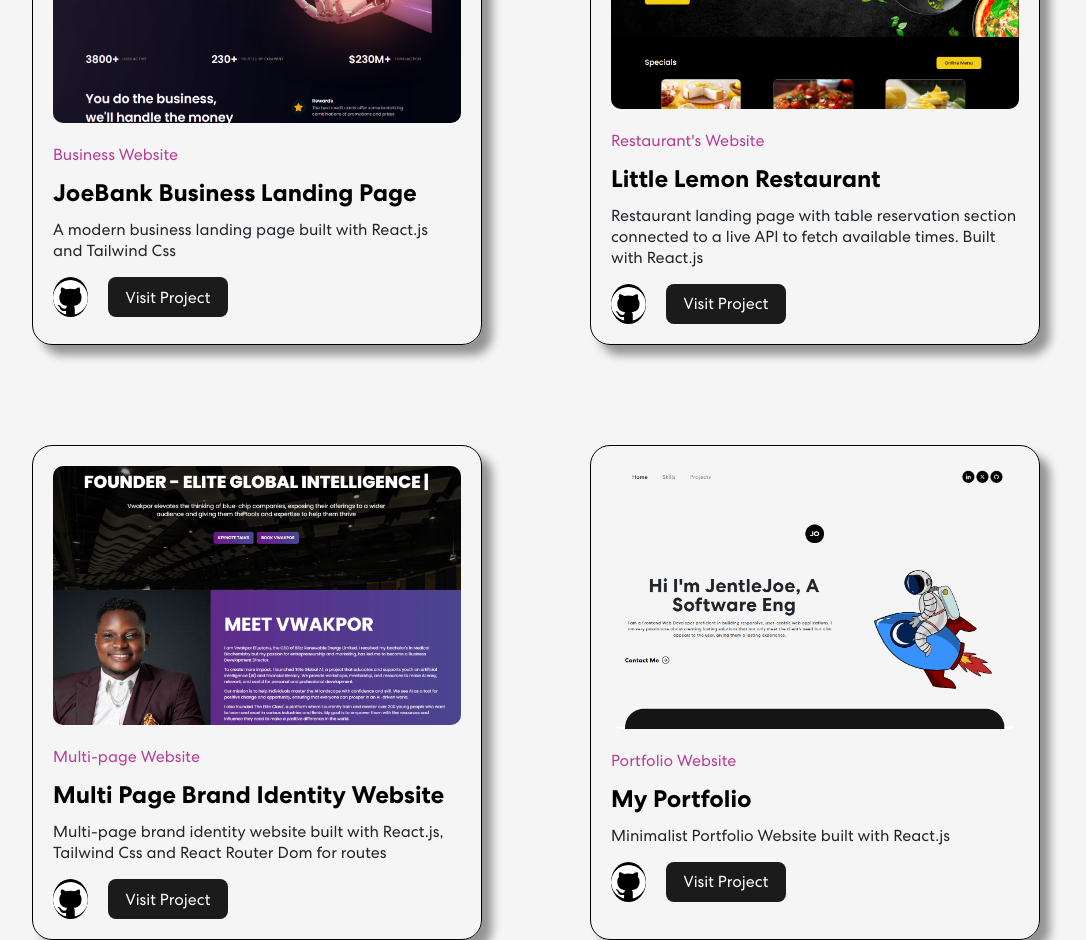
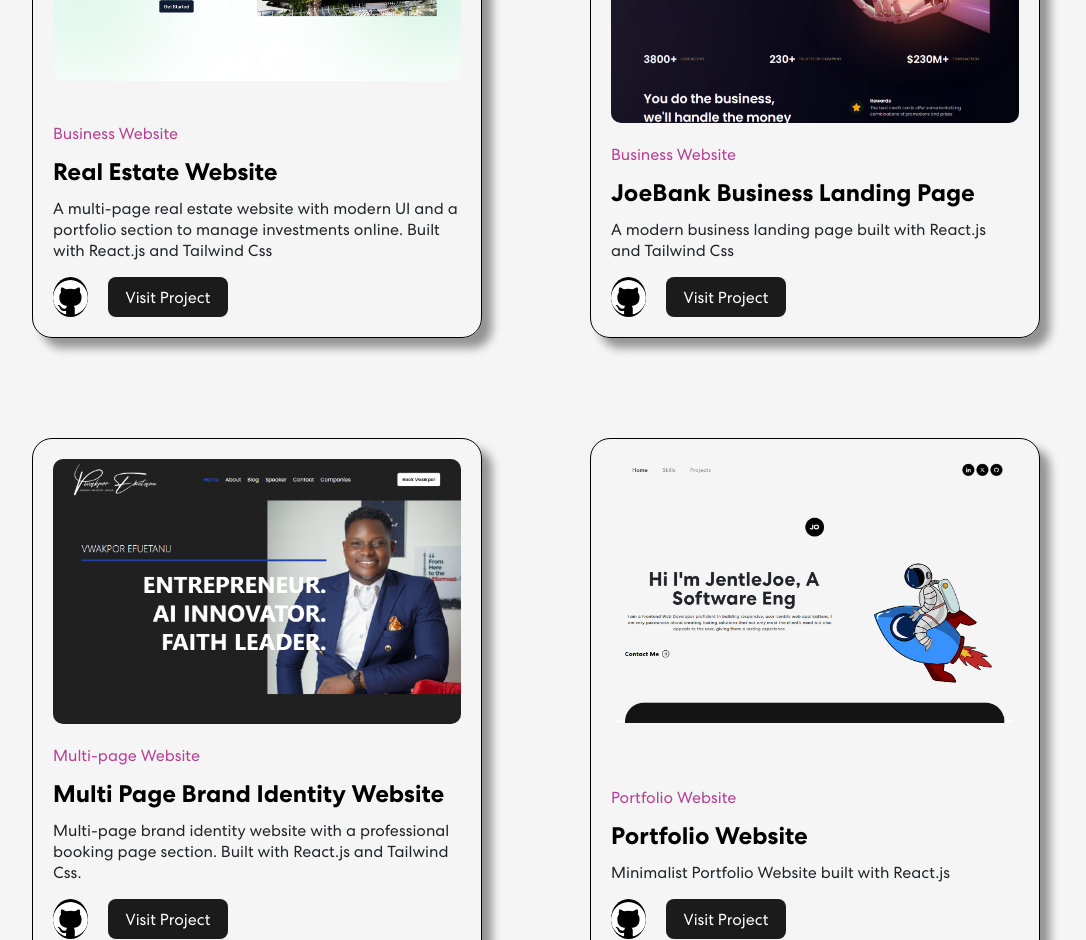
Before and after one commit to JentleJoe/my_portfolio, a React (Create React App) app: page / in a window 1280 px wide. Shown: the part 1860-2800 px from the top of the page, without its empty margins (104-1190 px from the left). Built offline with nearby package versions, Linux system fonts and the light colour scheme.

Commit message:
updated portfolio section

```diff
--- a/src/App.css
+++ b/src/App.css
@@ -570,6 +570,9 @@
   margin-inline: auto;
   box-shadow: 10px 10px 10px rgba(0, 0, 0, 0.4);
   margin-bottom: 100px;
+  display: flex;
+  flex-direction: column;
+  justify-content: space-between;
 }
 
 @media(min-width: 1024px){
@@ -845,3 +848,43 @@
   font-size: 11px;
   justify-content: space-between;
 }
+
+ /* ALERT STYLES */
+ .dialogbx-container{
+  position: absolute;
+  top: 0;
+  left: 0;
+  width: 100%;
+  height: 100%;
+  z-index: 2000;
+  background-color: transparent;
+  display: flex;
+  justify-content: center;
+  align-items: center;
+}
+.dialogbx{
+  font-weight: 500;
+  display: flex;
+  justify-content: center;
+  text-align: center;
+  top: 20px;
+  position: absolute;
+  width: auto;
+  max-width: 400px;
+  font-family: poppins, sans-serif;
+  border-radius: 10px;
+  padding: 40px 60px;
+  background-color: gray;
+}
+@media(max-width: 480px){
+  .dialogbx{
+    max-width: 320px;
+  }
+}
+
+.dialogbx.red{
+  background-color: rgb(255, 40, 40);
+}
+.dialogbx.green{
+  background-color: #00ffc8;
+}
--- a/src/App.js
+++ b/src/App.js
@@ -1,6 +1,7 @@
-import logo from './logo.svg';
+import { useState } from 'react';
 import './App.css';
 import NavBar from './components/NavBar'
+import Alert from './components/Alert';
 import Banner from './components/Banner';
 import 'bootstrap/dist/css/bootstrap.min.css'
 import Skills from './components/Skills';
@@ -9,13 +10,43 @@
 import Footer from './components/Footer';
 
 function App() {
+  const [alert, setAlert] = useState({showAlert: false, color: '', text: ''})
+
+  const handleAlert = (text, color) => {
+    if (alert.showAlert){
+      // Means Alert is currently been diplayed, Returns to default OFF
+      setAlert(() => ({
+        showAlert: false,
+        color: '',
+        text: ''
+      }))
+    }
+    else //Shows Alert for x seconds and toggles it OFF
+    {
+      setAlert((prev) => ({
+        ...prev,
+        showAlert: !alert.showAlert,
+        color: color,
+        text: text
+      }))
+      setTimeout(()=>{
+        setAlert((prev) => ({
+          showAlert: false,
+          color: '',
+          text: ''
+        }))
+      }, 1000)
+    }
+  }
+
   return (
     <div className="App">
+      {alert.showAlert && <Alert text={alert.text} color={alert.color} />}
       <NavBar/>
       <Banner />
       <Skills />
       <Projects />
-      <Contact />
+      <Contact setAlert={handleAlert} alert={alert} />
       <Footer />
     </div>
   );
--- /dev/null
+++ b/src/components/Alert.js
@@ -0,0 +1,10 @@
+const Alert = ({text, color}) => {
+
+  return (
+    <div title='alertbox' className='dialogbx-container'>
+        <div className={`dialogbx ${color}`}>{text}</div>
+    </div>
+  )
+}
+
+export default Alert
--- a/src/components/Contact.js
+++ b/src/components/Contact.js
@@ -7,7 +7,7 @@
 emailjs.init("o3mWPjzvYVkCJ8j-s");
 
 
-export default function Contact(){
+export default function Contact({ setAlert, alert }){
     const formInitialDetails = {
         firstName: '',
         lastName: '',
@@ -15,6 +15,8 @@
         phone: '',
         message: ''
     }
+
+    console.log(alert)
 
     const [formData, setformData] = useState(formInitialDetails)
     const [buttonText, setButtonText] = useState('Send')
@@ -59,6 +61,7 @@
                     success: true,
                     message: "Message sent successfully!"
                 });
+                setAlert(`Message sent successfully!`, 'green')
                 clearForm();
             }
         } catch (error) {
@@ -67,6 +70,7 @@
                 success: false,
                 message: "Something went wrong. Please try again later."
             });
+            setAlert(`Something went wrong. Please try again later`, 'red')
         } finally {
             setLoading(false);
             setButtonText('Send');
--- a/src/components/Projects.js
+++ b/src/components/Projects.js
@@ -6,12 +6,23 @@
 import { projects_text } from "./Text";
 import Cards from "./Cards";
 import vwakpor from '../assets/img/vwakpor-hero.png'
+import vwakpor_new from '../assets/img/vwakpor_new.png'
+import homebuzz from '../assets/img/homebuzz.png'
 
 
 
 export default function Projects(){
 
     const projectDetails = [
+        {
+            image: homebuzz,
+            type: "Business Website",
+            title: "Real Estate Website",
+            url: 'https://buzzhomes.vercel.app',
+            githubLink: 'https://github.com/JentleJoe/',
+            target: '_blank',
+            text: `A multi-page real estate website with modern UI and a portfolio section to manage investments online. Built with React.js and Tailwind Css`
+        },
         {
             image: joebank,
             type: "Business Website",
@@ -20,6 +31,25 @@
             githubLink: 'https://github.com/JentleJoe/modern_landing_page',
             target: '_blank',
             text: `A modern business landing page built with React.js and Tailwind Css`
+        },
+        {
+            image: vwakpor_new,
+            type: "Multi-page Website",
+            title: "Multi Page Brand Identity Website",
+            url: 'https://vwakpor.vercel.app',
+            githubLink: 'https://github.com/jentlejoe',
+            target: '',
+            text: `Multi-page brand identity website with a professional booking page
+            section. Built with React.js and Tailwind Css. `
+        },
+        {
+            image: portfolio,
+            type: "Portfolio Website",
+            title: "Portfolio Website",
+            url: '',
+            githubLink: 'https://github.com/jentlejoe',
+            target: '',
+            text: `Minimalist Portfolio Website built with React.js `
         },
         {
             image: littleLemon,
@@ -31,25 +61,6 @@
             text: `Restaurant landing page with table reservation section
             connected to a live API to fetch available times. Built with React.js`
         },
-        {
-            image: vwakpor,
-            type: "Multi-page Website",
-            title: "Multi Page Brand Identity Website",
-            url: '',
-            githubLink: 'https://github.com/jentlejoe',
-            target: '',
-            text: `Multi-page brand identity website built with React.js, Tailwind Css
-            and React Router Dom for routes `
-        },
-        {
-            image: portfolio,
-            type: "Portfolio Website",
-            title: "My Portfolio",
-            url: '',
-            githubLink: 'https://github.com/jentlejoe',
-            target: '',
-            text: `Minimalist Portfolio Website built with React.js `
-        }
     ]
 
     return(
```
Also changed, not shown: src/assets/img/homebuzz.png (added), src/assets/img/vwakpor_new.png (added).
